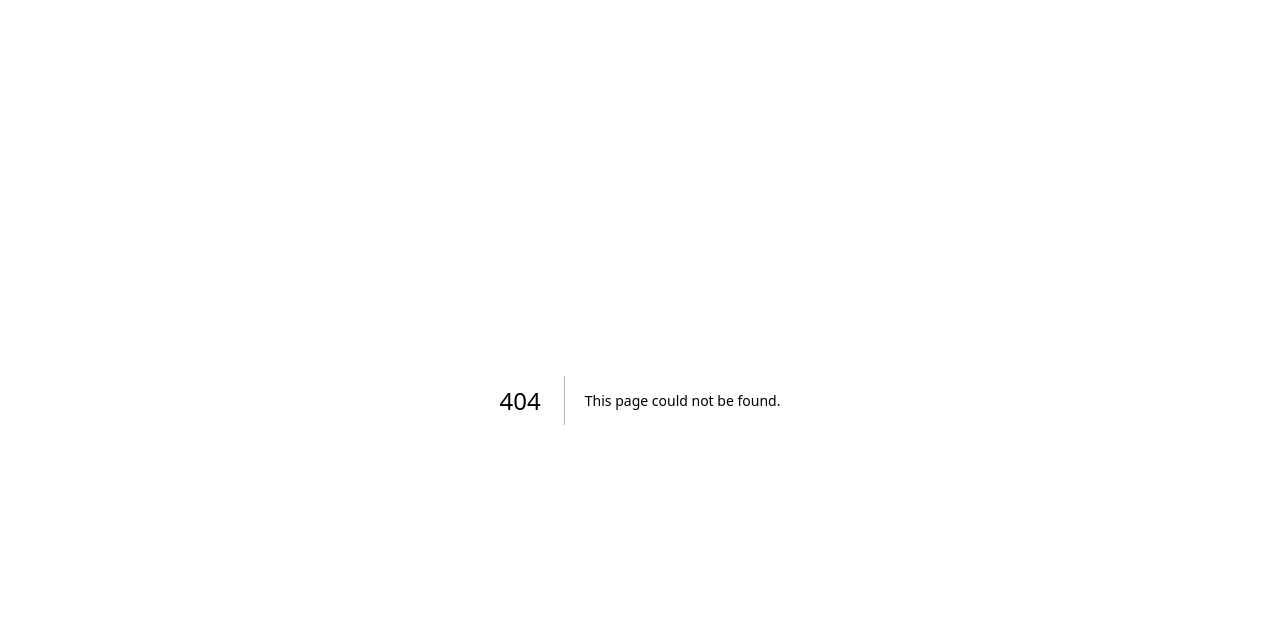
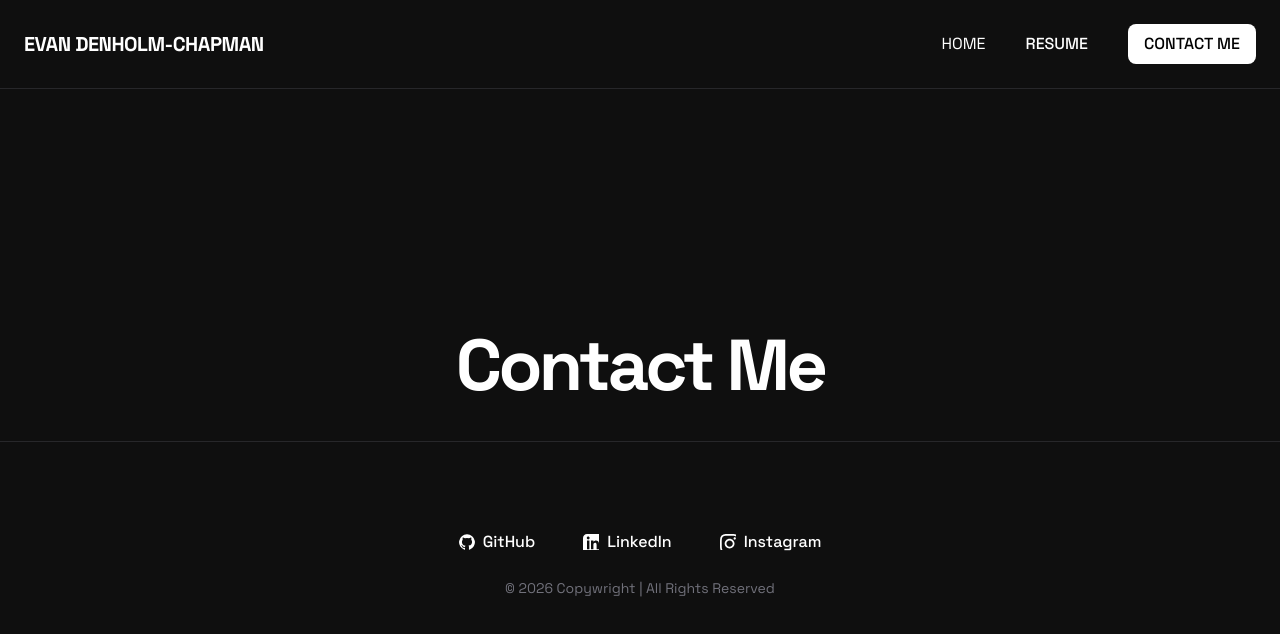
Before and after one commit to EvanDevelopments/portfolio-repo, a Next.js app: page /contact in a window 1280 px wide. Before the commit this address had no page. Shown: the top 634 px of the page. Built offline with nearby package versions, Linux system fonts and the light colour scheme.

Commit message:
edited projects

```diff
--- /dev/null
+++ b/src/app/contact/Navbar.tsx
@@ -0,0 +1,18 @@
+import Link from 'next/link';
+
+
+
+export default function Navbar({}) {
+  return (
+    <nav className="flex justify-between items-center p-6 bg-[#0f0f0f] border-b border-zinc-800 text-white w-full">
+      <div className="font-bold text-xl tracking-tight">EVAN DENHOLM-CHAPMAN</div>
+
+      <div className="flex gap-6 items-center">
+          <Link href="/" className="hover:text-slate-200 transition-colors">HOME</Link>
+          <Link href="/resume" className=" hover:bg-slate-200 hover:text-black text-white px-4 py-2 rounded-lg font-medium transition-all active:scale-95">RESUME</Link>
+          <Link href="/contact" className="bg-white hover:bg-slate-200 text-black px-4 py-2 rounded-lg font-medium transition-all active:scale-95">CONTACT ME</Link>
+      </div>
+
+    </nav>
+  );
+}
--- /dev/null
+++ b/src/app/contact/page.tsx
@@ -0,0 +1,25 @@
+import Navbar from '@/app/resume/Navbar';
+import Heading from '@/components/heading';
+import Footer from '@/components/footer';
+
+
+
+export default function ContactPage() {
+  return (
+    <main>
+        <Navbar/>
+
+        <div className="flex flex-col items-center justify-center pt-60 px-10 gap-20 text-white ">
+                  <Heading title="Contact Me"/>
+        </div>
+
+
+
+        <Footer/>
+    </main>
+  );
+}
+
+
+
+// git hub logo     M10 .333A9.911 9.911 0 0 0 6.866 19.65c.5.092.678-.215.678-.477 0-.237-.01-1.017-.014-1.845-2.757.6-3.338-1.169-3.338-1.169a2.627 2.627 0 0 0-1.1-1.451c-.9-.615.07-.6.07-.6a2.084 2.084 0 0 1 1.518 1.021 2.11 2.11 0 0 0 2.884.823c.044-.503.268-.973.63-1.325-2.2-.25-4.516-1.1-4.516-4.9A3.832 3.832 0 0 1 4.7 7.068a3.56 3.56 0 0 1 .095-2.623s.832-.266 2.726 1.016a9.409 9.409 0 0 1 4.962 0c1.89-1.282 2.717-1.016 2.717-1.016.366.83.402 1.768.1 2.623a3.827 3.827 0 0 1 1.02 2.659c0 3.807-2.319 4.644-4.525 4.889a2.366 2.366 0 0 1 .673 1.834c0 1.326-.012 2.394-.012 2.72 0 .263.18.572.681.475A9.911 9.911 0 0 0 10 .333Z
```
